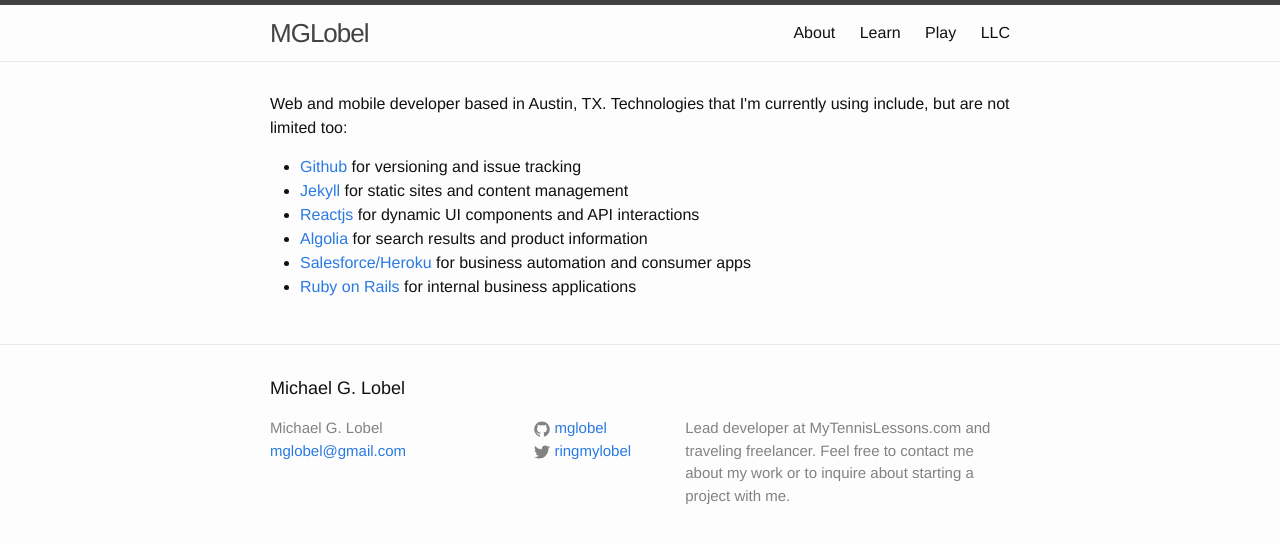
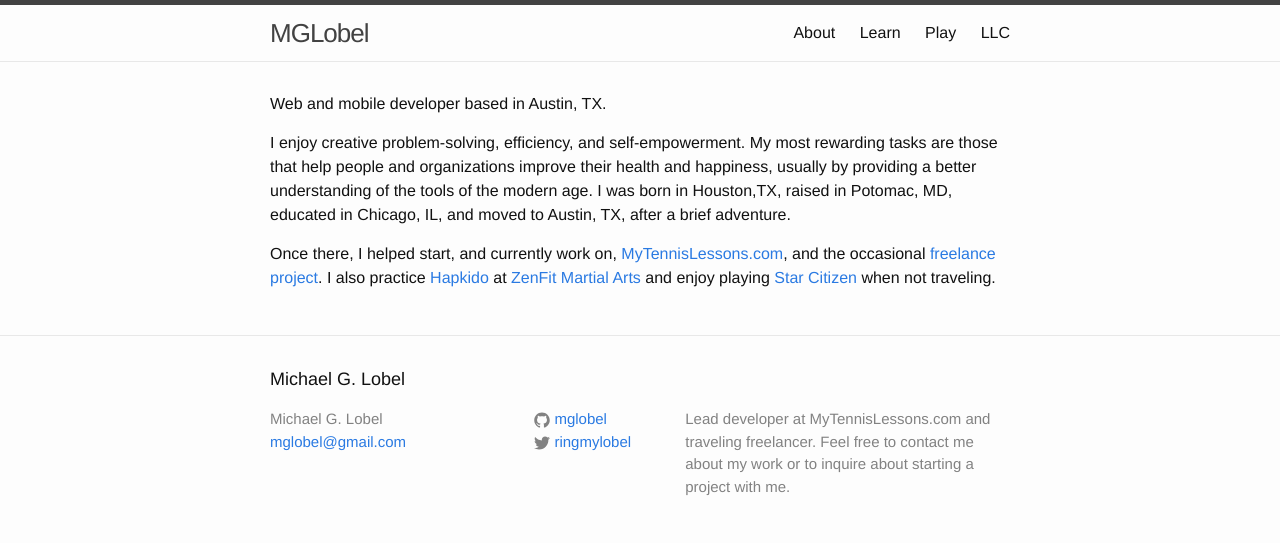
Before and after one commit to mglobel/mglobel, a Jekyll site: the page built from index.html, in a window 1280 px wide. Shown: the top 543 px of the page. Built offline with Jekyll 4.4.1, drawn with Linux system fonts in a browser that asks for light colours.

Commit message:
content updates to index and about

```diff
--- a/index.html
+++ b/index.html
@@ -5,14 +5,21 @@
 <div class="home">
   <p>
     Web and mobile developer based in Austin, TX.
-    Technologies that I'm currently using include, but are not limited too:
   </p>
-  <ul>
-    <li><a href="http://github.com" target="_blank">Github</a> for versioning and issue tracking</li>
-    <li><a href="http://jekyllrb.com">Jekyll</a> for static sites and content management</li>
-    <li><a href="http://reactjs.org" target="_blank">Reactjs</a> for dynamic UI components and API interactions</li>
-    <li><a href="http://algolia.com" target="_blank">Algolia</a> for search results and product information</li>
-    <li><a href="http://www.salesforce.com/platform/overview/" target="_blank">Salesforce/Heroku</a> for business automation and consumer apps</li>
-    <li><a href="http://rubyonrails.com" target="_blank">Ruby on Rails</a> for internal business applications</li>
-  </ul>
+  <p>
+    I enjoy creative problem-solving, efficiency, and self-empowerment. My most
+    rewarding tasks are those that help people and organizations improve their
+    health and happiness, usually by providing a better understanding of the
+    tools of the modern age. I was born in Houston,TX, raised in Potomac, MD,
+    educated in Chicago, IL, and moved to Austin, TX, after a brief
+    adventure.
+  </p>
+  <p>
+    Once there, I helped start, and currently work on,
+    <a href="http://mytennislessons.com">MyTennisLessons.com</a>,
+    and the occasional <a href="http://getmikeanddan.com">freelance project</a>.
+    I also practice <a href="www.hapkido.com">Hapkido</a> at
+    <a href="http://zenfit.com">ZenFit Martial Arts</a> and enjoy playing
+    <a href="www.rsispaceindustries.com">Star Citizen</a> when not traveling.
+  </p>
 </div>
```
Also changed, not shown: about.md (+7 -5 lines), learn/index.md (+12 -0 lines).
